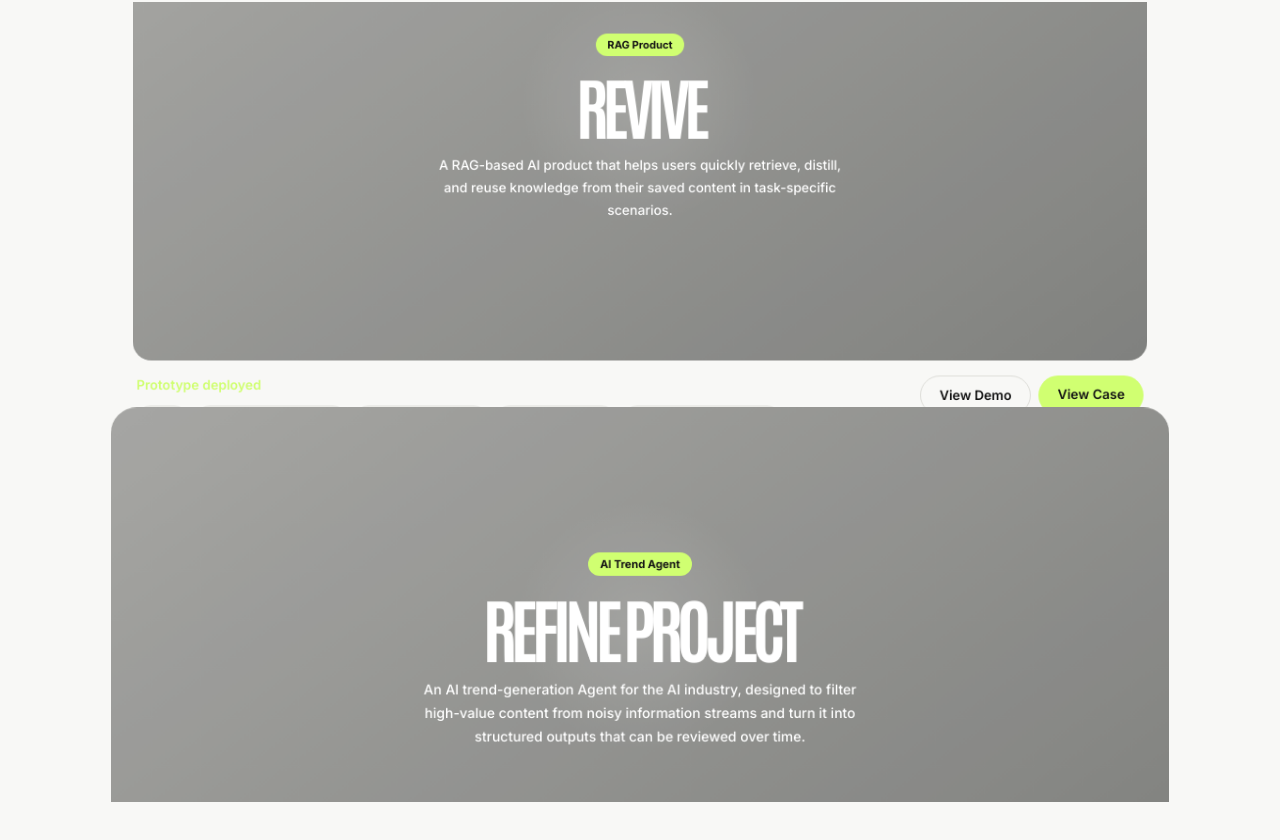
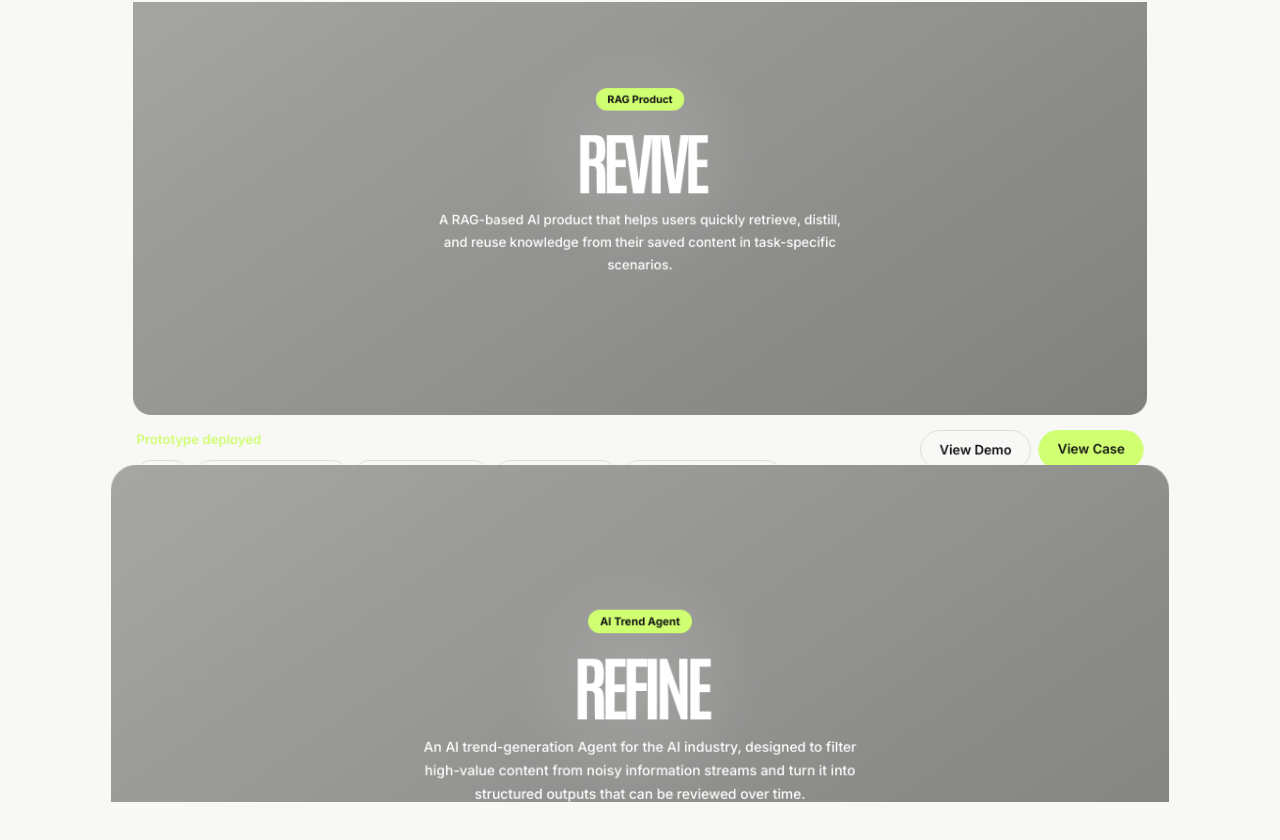
Before and after one commit to hiryan519/portfolio, a Next.js app: page / in a window 1280 px wide. Shown: the part 2638-3478 px from the top of the page. Built offline with nearby package versions, Linux system fonts and the light colour scheme.

Commit message:
Update project copy and dense case layout

```diff
--- a/src/components/projects-section.tsx
+++ b/src/components/projects-section.tsx
@@ -14,6 +14,8 @@ function ProjectStackCard({
 }: {
   project: Project;
 }) {
+  const isDenseCase = project.caseStudy.some((item) => item.body.length > 220);
+
   return (
     <article className="overflow-hidden rounded-[1.65rem] bg-paper text-ink">
       <div
@@ -65,13 +67,33 @@ function ProjectStackCard({
 
       <div
         id={`${project.id}-case`}
-        className="rounded-[1.25rem] border border-line bg-white p-5"
+        className={`rounded-[1.25rem] border border-line bg-white ${
+          isDenseCase ? "p-4" : "p-5"
+        }`}
       >
-        <div className="grid gap-4 md:grid-cols-3">
+        <div
+          className={`grid md:grid-cols-3 ${
+            isDenseCase ? "gap-x-5 gap-y-3" : "gap-4"
+          }`}
+        >
           {project.caseStudy.slice(0, 6).map((item) => (
             <div key={item.title}>
-              <h4 className="text-base font-bold text-ink">{item.title}</h4>
-              <p className="mt-2 text-sm leading-6 text-graphite/62">
+              <h4
+                className={
+                  isDenseCase
+                    ? "text-[0.95rem] font-bold text-ink"
+                    : "text-base font-bold text-ink"
+                }
+              >
+                {item.title}
+              </h4>
+              <p
+                className={
+                  isDenseCase
+                    ? "mt-1.5 text-[0.82rem] leading-[1.45] text-graphite/62"
+                    : "mt-2 text-sm leading-6 text-graphite/62"
+                }
+              >
                 {item.body}
               </p>
             </div>
@@ -170,7 +192,11 @@ export function ProjectsSection() {
   const firstScale = 0.96 - secondRise * 0.05 - secondCover * 0.17;
   const firstOpacity = 1 - secondCover * 0.4;
 
-  const secondY = 760 - secondRise * 530 - secondCover * 230;
+  const isSecondProjectDense = content.projects[1].caseStudy.some(
+    (item) => item.body.length > 220,
+  );
+  const secondDenseLift = isSecondProjectDense ? 150 : 0;
+  const secondY = 760 - secondRise * 530 - secondCover * (230 + secondDenseLift);
   const secondScale = 0.98 + secondCover * 0.03;
   const secondOpacity = clamp((progress - 0.42) / 0.08);
 
--- a/src/data/i18n.ts
+++ b/src/data/i18n.ts
@@ -107,7 +107,7 @@ export const i18n = {
       },
       {
         id: "agent-project",
-        name: "REFINE Project",
+        name: "REFINE",
         category: "AI Trend Agent",
         status: "MVP completed",
         description:
@@ -241,27 +241,27 @@ export const i18n = {
     projects: [
       {
         id: "revive",
-        name: "Revive",
-        category: "RAG 产品",
-        status: "原型已部署",
+        name: "REVIVE",
+        category: "RAG + Memory 工作流",
+        status: "已上线",
         description:
-          "一款基于 RAG 的 AI 产品，帮助用户在具体任务场景下，从历史收藏内容中快速检索、提炼并复用知识。",
-        keywords: ["RAG", "知识检索", "AI 总结", "来源引用", "任务触发式复用"],
+          "一个面向知识工作者的历史收藏复用工具，让过去收藏的内容在写方案、做复盘、准备汇报时真正被调用起来，并逐步贴合用户的任务偏好。",
+        keywords: ["RAG", "任务偏好记忆", "引用依据", "结构化生成", "知识复用"],
         primaryAction: "查看案例",
         secondaryAction: "查看 Demo",
         demoUrl: "#",
         caseStudy: [
-          { title: "问题背景", body: "用户会保存大量文章、帖子、视频和资料，但真正需要写作、研究或准备观点时，很难重新激活这些历史内容。收藏内容往往变成被动归档，而不是面向任务的知识资产。" },
-          { title: "目标用户", body: "高频整理信息、产出内容和做判断的知识工作者，尤其是产品经理、研究者、创作者和学习驱动型用户。" },
-          { title: "现有替代方案", body: "书签、Notion 数据库、稍后读工具和手动搜索可以保存内容，但通常缺少任务语境、跨来源综合和可追溯引用。" },
-          { title: "产品方案", body: "产品围绕具体任务触发检索。用户描述当前目标，系统召回相关收藏内容，提炼可复用洞察，并保留来源引用，帮助用户更快形成下一步输出。" },
-          { title: "AI 工作流", body: "核心能力由 RAG 驱动：内容切分、向量检索、语义召回、摘要生成和来源引用。Prompt 约束输出结构，避免生成泛泛而谈的总结。" },
-          { title: "MVP 范围", body: "MVP 支持导入少量收藏内容、输入任务、召回相关材料、生成结构化摘要并展示来源。复杂知识库管理和协作能力暂时不做。" },
+          { title: "问题背景", body: "很多知识工作者长期收藏文章、案例、方法论和经验内容，但真正写方案、做复盘、准备汇报时，仍然需要重新翻找、阅读、筛选和总结。问题不只是“找不到内容”，而是历史收藏很难在具体任务发生时转化为可直接使用的工作结果。" },
+          { title: "目标用户", body: "有长期收藏习惯，并需要把外部信息转化为方案、复盘、汇报、策划或沟通材料的产品经理、运营人员、市场人员、咨询顾问和内容工作者。" },
+          { title: "现有替代方案", body: "用户通常依赖平台收藏夹搜索、稍后读工具、知识库或“手动找资料 + 通用 AI”完成任务。这些方式可以保存或生成内容，但前置整理成本高，结果依据不透明，也难以持续贴合用户自己的输出习惯。" },
+          { title: "产品方案", body: "Revive 不做泛化的第二大脑，也不做重型知识管理系统，而是聚焦“任务发生时复用历史收藏”。用户先导入一批内容，在具体任务中基于内容集发起请求，系统输出可复制、可修改、可追溯依据的结构化结果。" },
+          { title: "AI 工作流", body: "系统以 RAG 为基础链路：导入内容后进行解析、切分和索引；用户发起任务时，系统基于当前内容集检索相关片段，并生成结构化结果。关键结论需要绑定引用依据，引用展示原文片段，而不只是来源标题。" },
+          { title: "记忆系统", body: "在 RAG 链路上增加任务偏好记忆系统，记住用户如何使用知识完成任务。系统会沉淀用户的输出结构、引用方式、表达风格和负向偏好，并在生成时作为软约束参与结果组织，让结果逐步贴合用户的真实工作习惯。" },
         ],
       },
       {
         id: "agent-project",
-        name: "REFINE 项目",
+        name: "REFINE",
         category: "AI热点生成",
         status: "已完成 MVP",
         description:
```
